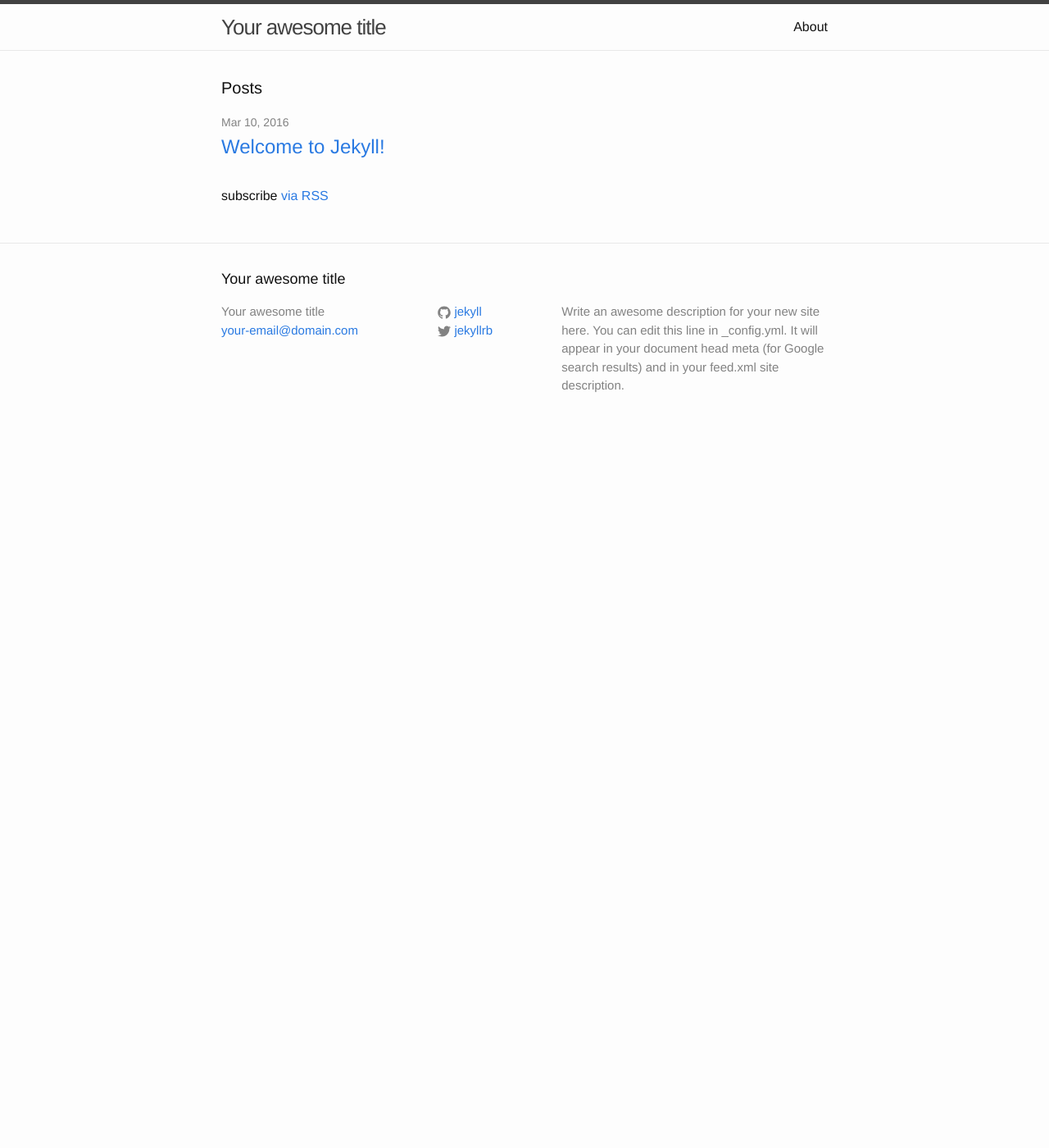
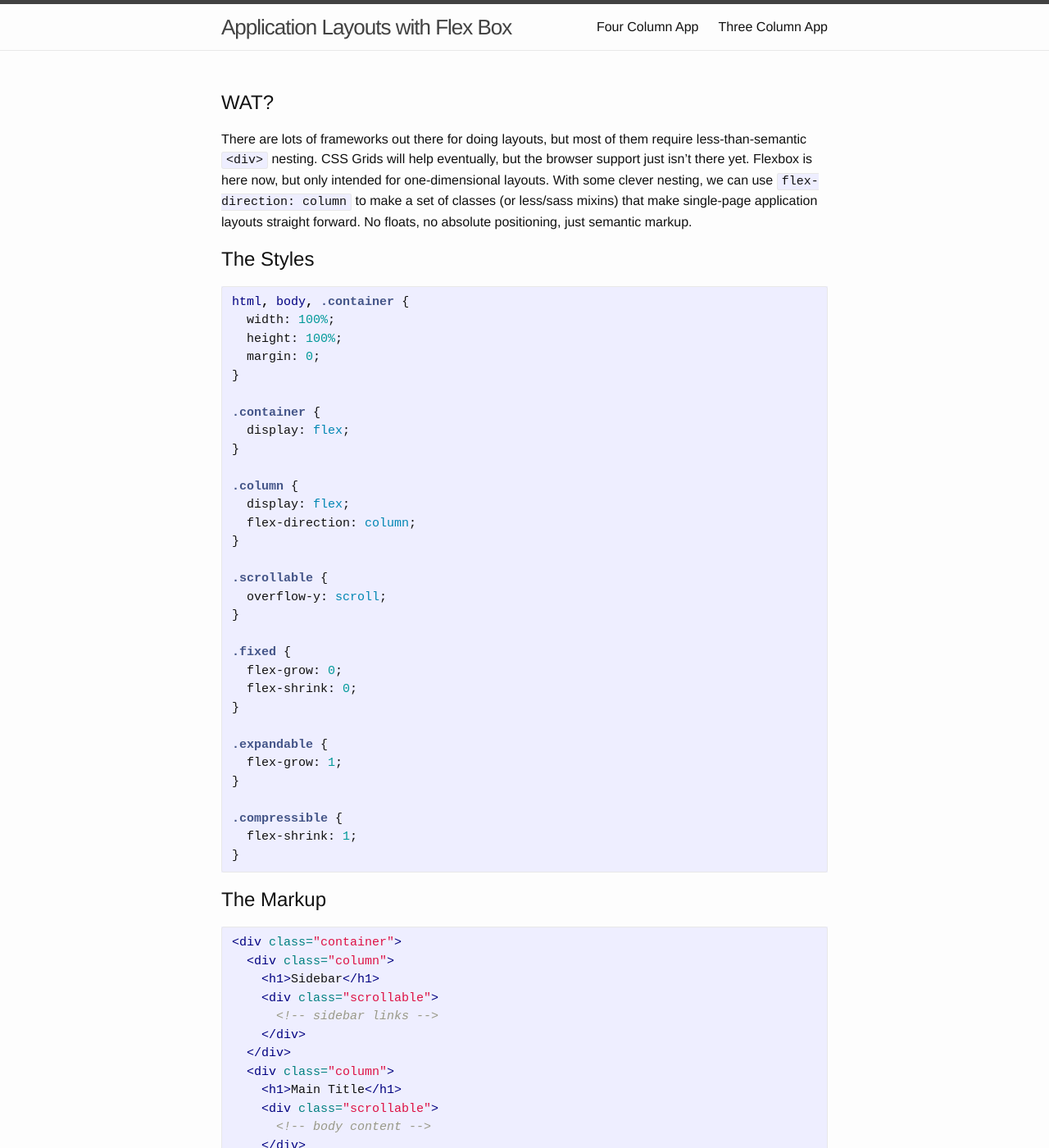
Before and after one commit to ianwremmel/flexbox-layouts, a Jekyll site: the page built from index.md, in a window 1280 px wide and 1400 px high. Shown: the whole window at 82% size. Built offline with Jekyll 4.4.1, drawn with Linux system fonts in a browser that asks for light colours; some of the changed text lies outside the part shown.

Commit message:
add descriptions on front page

````diff
--- a/_config.yml
+++ b/_config.yml
@@ -6,16 +6,17 @@
 # 'jekyll serve'. If you change this file, please restart the server process.
 
 # Site settings
-title: Your awesome title
-email: your-email@domain.com
-description: > # this means to ignore newlines until "baseurl:"
-  Write an awesome description for your new site here. You can edit this
-  line in _config.yml. It will appear in your document head meta (for
-  Google search results) and in your feed.xml site description.
-baseurl: "" # the subpath of your site, e.g. /blog
+title: Application Layouts with Flex Box
+email: design@ianwremmel.com
+description: >
+  Application Layouts with Flex Box
+baseurl: ""
 url: "http://yourdomain.com" # the base hostname & protocol for your site
-twitter_username: jekyllrb
-github_username:  jekyll
+twitter_username: ianwremmel
+github_username:  ianwremmel
 
 # Build settings
 markdown: kramdown
+
+kramdown:
+  input: GFM
--- /dev/null
+++ b/_layouts/home.html
@@ -0,0 +1,11 @@
+---
+layout: default
+---
+
+<div class="home">
+
+  <h1 class="page-heading">{{page.title}}</h1>
+
+  {{ content }}
+
+</div>
--- a/index.html
+++ /dev/null
@@ -1,23 +0,0 @@
----
-layout: default
----
-
-<div class="home">
-
-  <h1 class="page-heading">Posts</h1>
-
-  <ul class="post-list">
-    {% for post in site.posts %}
-      <li>
-        <span class="post-meta">{{ post.date | date: "%b %-d, %Y" }}</span>
-
-        <h2>
-          <a class="post-link" href="{{ post.url | prepend: site.baseurl }}">{{ post.title }}</a>
-        </h2>
-      </li>
-    {% endfor %}
-  </ul>
-
-  <p class="rss-subscribe">subscribe <a href="{{ "/feed.xml" | prepend: site.baseurl }}">via RSS</a></p>
-
-</div>
--- /dev/null
+++ b/index.md
@@ -0,0 +1,66 @@
+---
+layout: home
+---
+## WAT?
+
+There are lots of frameworks out there for doing layouts, but most of them require less-than-semantic `<div>` nesting. CSS Grids will help eventually, but the browser support just isn't there yet. Flexbox is here now, but only intended for one-dimensional layouts. With some clever nesting, we can use `flex-direction: column` to make a set of classes (or less/sass mixins) that make single-page application layouts straight forward. No floats, no absolute positioning, just semantic markup.
+
+## The Styles
+
+```css
+html, body, .container {
+  width: 100%;
+  height: 100%;
+  margin: 0;
+}
+
+.container {
+  display: flex;
+}
+
+.column {
+  display: flex;
+  flex-direction: column;
+}
+
+.scrollable {
+  overflow-y: scroll;
+}
+
+.fixed {
+  flex-grow: 0;
+  flex-shrink: 0;
+}
+
+.expandable {
+  flex-grow: 1;
+}
+
+.compressible {
+  flex-shrink: 1;
+}
+```
+
+## The Markup
+
+```html
+<div class="container">
+  <div class="column">
+    <h1>Sidebar</h1>
+    <div class="scrollable">
+      <!-- sidebar links -->
+    </div>
+  </div>
+  <div class="column">
+    <h1>Main Title</h1>
+    <div class="scrollable">
+      <!-- body content -->
+    </div>
+  </div>
+</div>
+```
+
+## Examples
+
+- [Three Column Layout]({{ '/pages/three-column-app.html' | prepend: site.baseurl }})
+- [Four Column Layout]({{ '/pages/four-column-app.html' | prepend: site.baseurl }})
--- a/four-column-app.html
+++ b/pages/four-column-app.html
@@ -1,5 +1,6 @@
 ---
 layout: app
+title: Four Column App
 ---
 <div class="app container">
   <div class="sidenav column">
--- a/three-column-app.html
+++ b/pages/three-column-app.html
@@ -1,5 +1,6 @@
 ---
 layout: app
+title: Three Column App
 ---
 <div class="app container">
   <div class="sidenav column">
````
Also changed, not shown: _posts/2016-03-10-welcome-to-jekyll.markdown (deleted, +0 -25 lines), about.md (deleted, +0 -15 lines).
